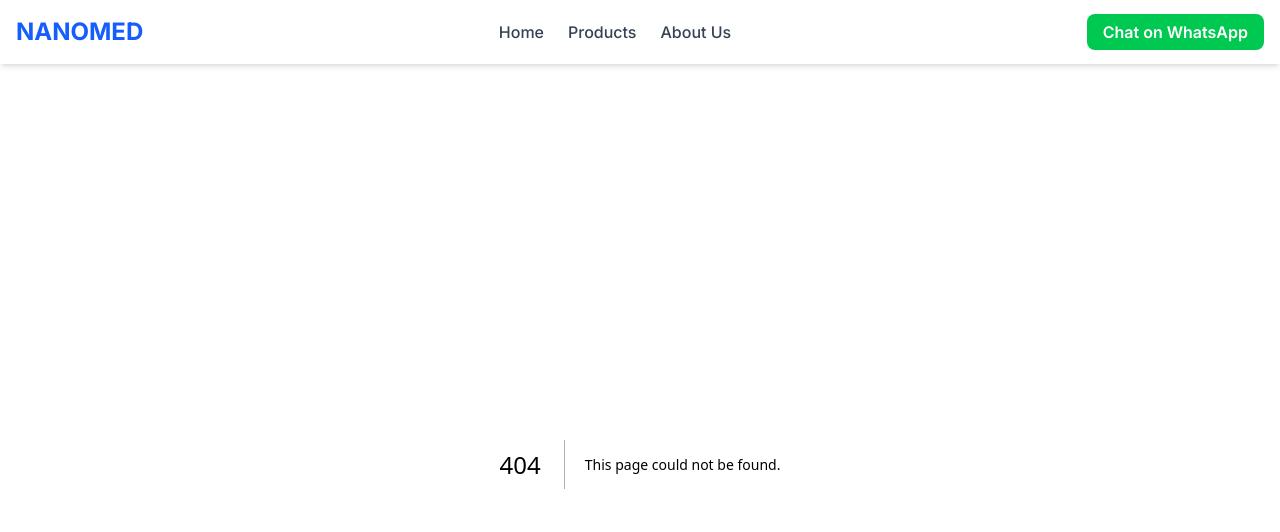
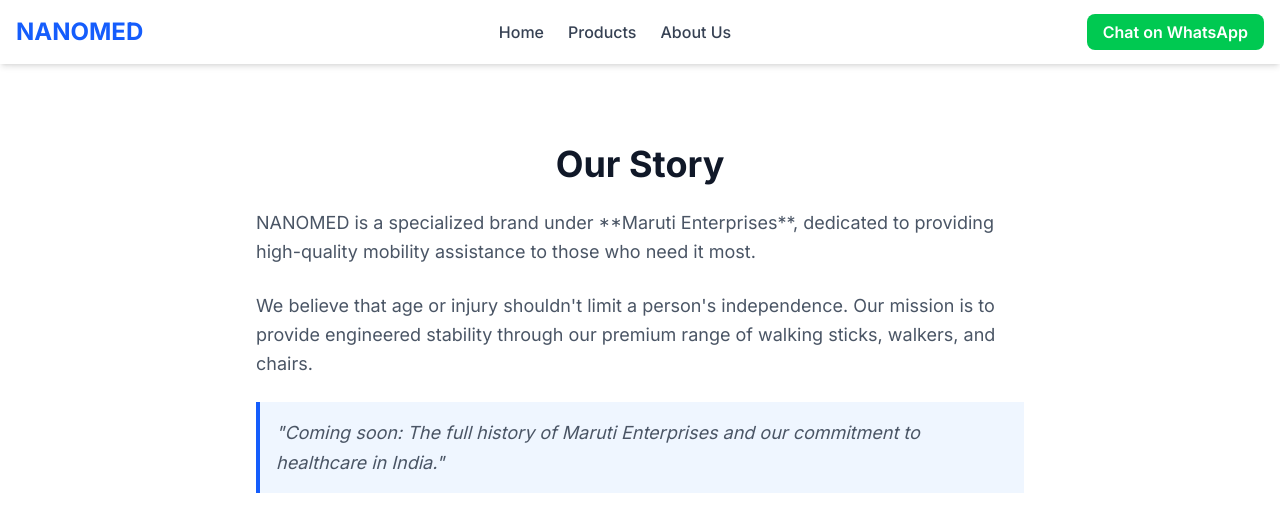
Before and after one commit to aryadharmadhikari/NanoMed, a Next.js app: page /about in a window 1280 px wide. Before the commit this address had no page. Shown: the top 532 px of the page. Built offline with nearby package versions, Linux system fonts and the light colour scheme.

Commit message:
chore: add placeholder 'About Us' page

```diff
--- /dev/null
+++ b/src/app/about/page.tsx
@@ -0,0 +1,27 @@
+export default function AboutPage() {
+    return (
+        <main className="min-h-screen bg-white py-20 px-6">
+            <div className="max-w-3xl mx-auto text-center">
+                <h1 className="text-4xl font-bold text-gray-900 mb-6">Our Story</h1>
+
+                {/* We will replace this text once you talk to the founder! */}
+                <div className="space-y-6 text-lg text-gray-600 leading-relaxed text-left">
+                    <p>
+                        NANOMED is a specialized brand under **Maruti Enterprises**,
+                        dedicated to providing high-quality mobility assistance
+                        to those who need it most.
+                    </p>
+                    <p>
+                        We believe that age or injury shouldn't limit a person's
+                        independence. Our mission is to provide engineered stability
+                        through our premium range of walking sticks, walkers, and chairs.
+                    </p>
+                    <p className="bg-blue-50 p-4 border-l-4 border-blue-600 italic">
+                        "Coming soon: The full history of Maruti Enterprises and our
+                        commitment to healthcare in India."
+                    </p>
+                </div>
+            </div>
+        </main>
+    );
+}
```
